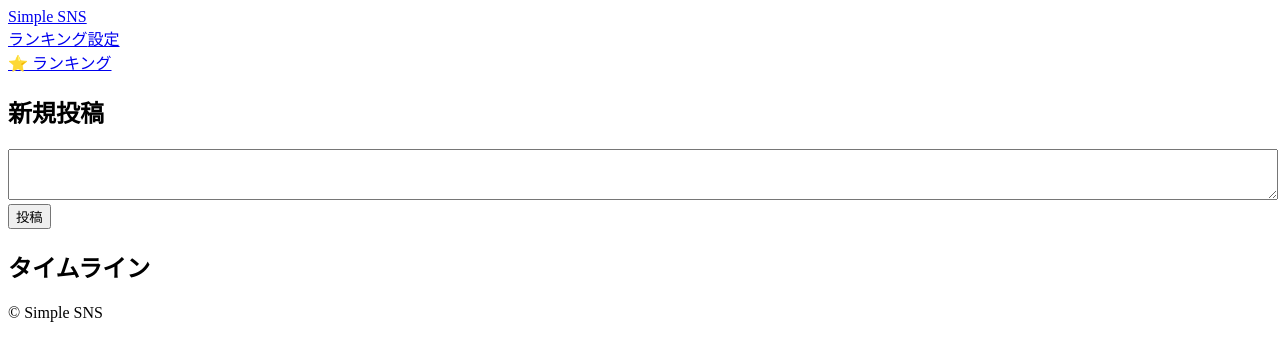
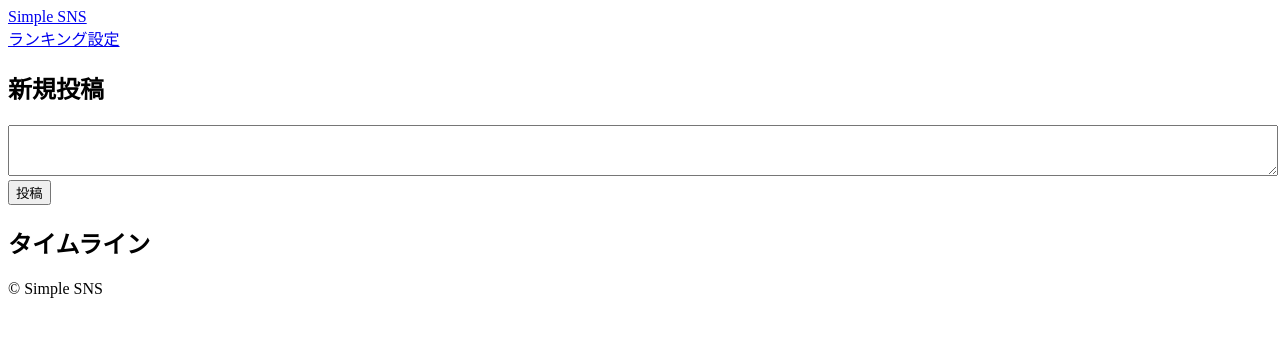
Before and after one commit to to9kuru/simple-sns, a Next.js app: page / in a window 1280 px wide. Shown: the top 360 px of the page. Built offline with nearby package versions, Linux system fonts and the light colour scheme.

Commit message:
Update layout.js

```diff
--- a/app/layout.js
+++ b/app/layout.js
@@ -1,12 +1,12 @@
 export const metadata = {
   title: "Simple SNS",
 };
-
 
 export default function RootLayout({ children }) {
   return (
     <html lang="ja">
       <body className="min-h-screen bg-gray-100 text-black">
+
         <header className="w-full backdrop-blur-xl bg-white/30 border-b border-white/20 sticky top-0 z-50">
           <nav className="max-w-3xl mx-auto flex items-center justify-between p-4">
             <a href="/" className="font-semibold">Simple SNS</a>
@@ -17,16 +17,13 @@ return (
           </nav>
         </header>
 
+        <main className="max-w-3xl mx-auto mt-6 p-4 glass">
+          {children}
+        </main>
 
-<div className="top-menu">
-<a href="/ranking">⭐ ランキング</a>
-</div>
-
-
-<main className="max-w-3xl mx-auto mt-6">{children}</main>
-
-
-<footer className="text-center text-xs text-gray-500 py-6">© Simple SNS</footer>
+        <footer className="text-center text-xs text-gray-500 py-6">
+          © Simple SNS
+        </footer>
       </body>
     </html>
   );
```
Lines whose indentation alone changed are shown as unchanged.
